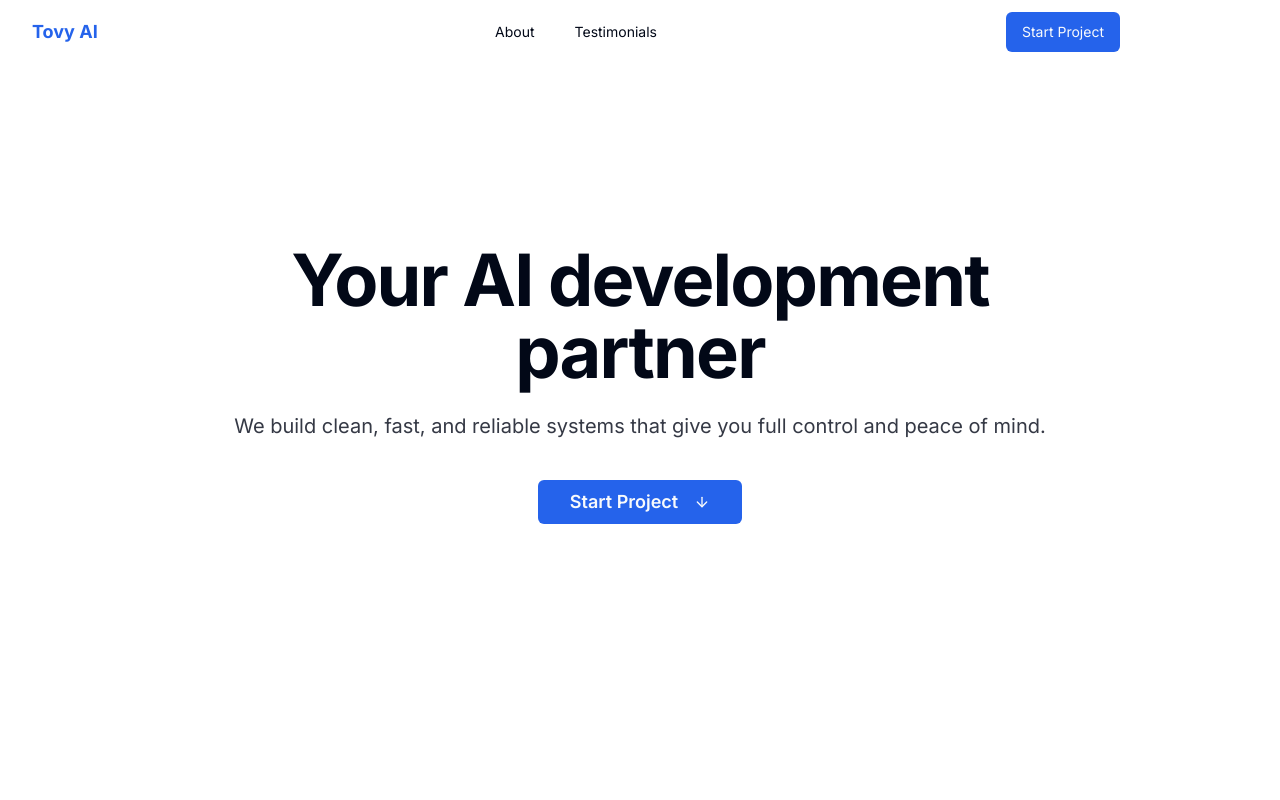
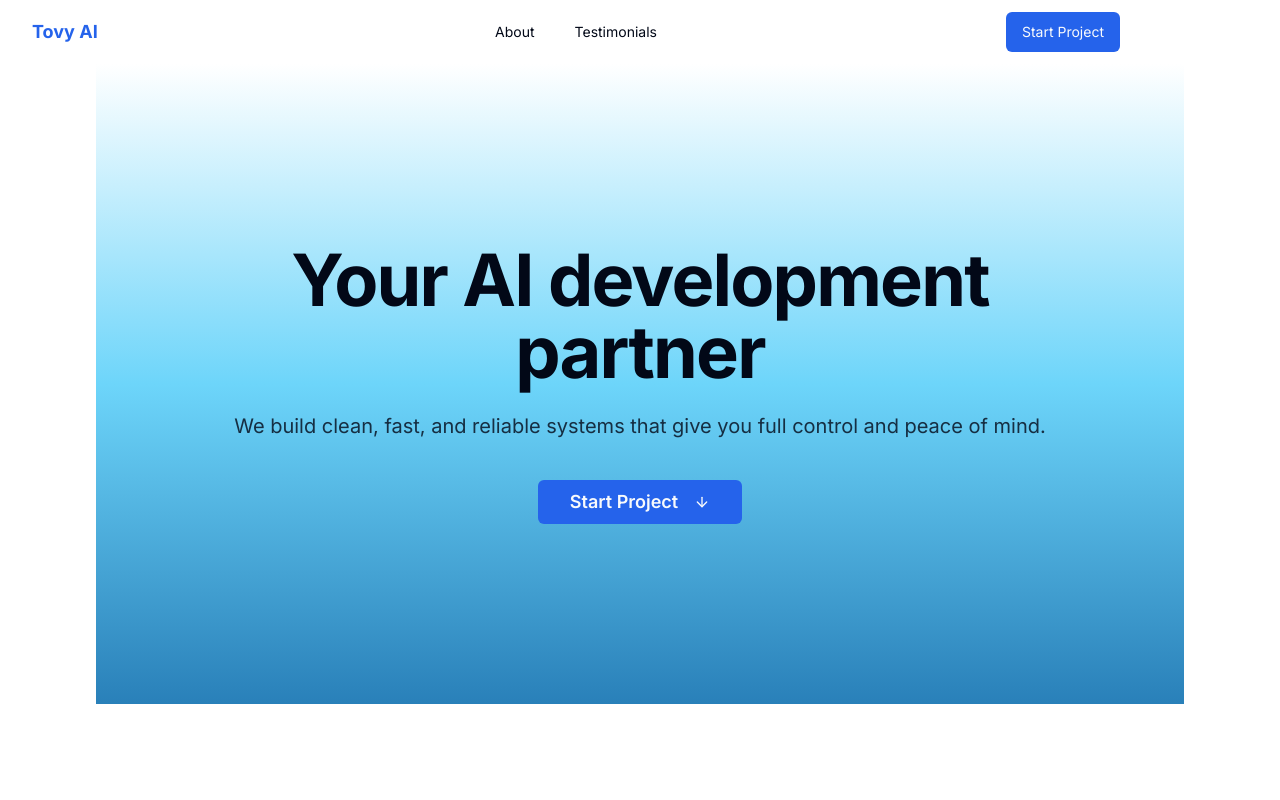
Before and after one commit to tovy-eu/tovy.eu-website, a Next.js app: page / in a window 1280 px wide. Shown: the top 800 px of the page. Built offline with nearby package versions, Linux system fonts and the light colour scheme.

Commit message:
use this as hero section background:
background: #2980B9;
background:

```diff
--- a/src/components/landing/hero-section.tsx
+++ b/src/components/landing/hero-section.tsx
@@ -4,9 +4,12 @@ import { ArrowDown } from "lucide-react";
 
 export function HeroSection() {
   return (
-    <section className="relative flex flex-col items-center justify-center min-h-[80vh] text-center py-20 md:py-32">
-      <div className="absolute top-0 left-0 w-full h-full bg-grid-white/[0.05] -z-10"></div>
-
+    <section
+      className="relative flex flex-col items-center justify-center min-h-[80vh] text-center py-20 md:py-32"
+      style={{
+        background: 'linear-gradient(to bottom, #FFFFFF, #6DD5FA, #2980B9)'
+      }}
+    >
       <div className="z-10 max-w-4xl">
         <h1 className="text-4xl font-bold tracking-tight sm:text-6xl md:text-7xl">
           Your AI development partner
```
